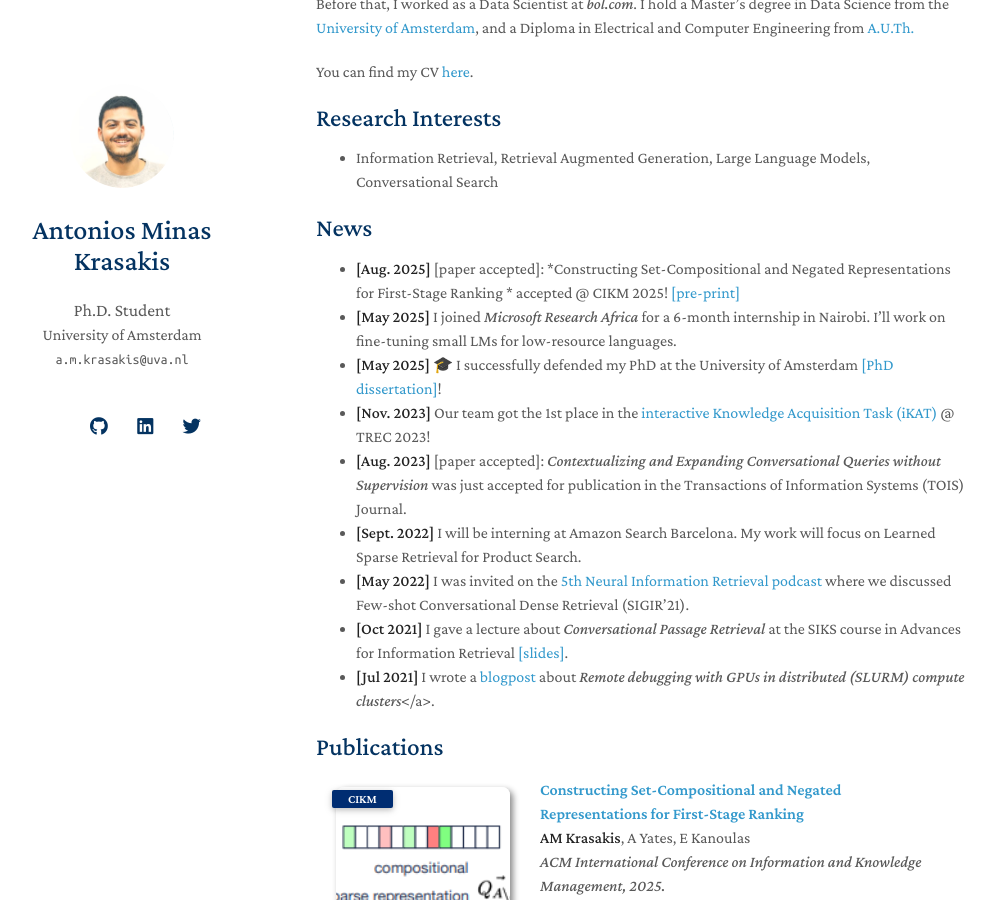
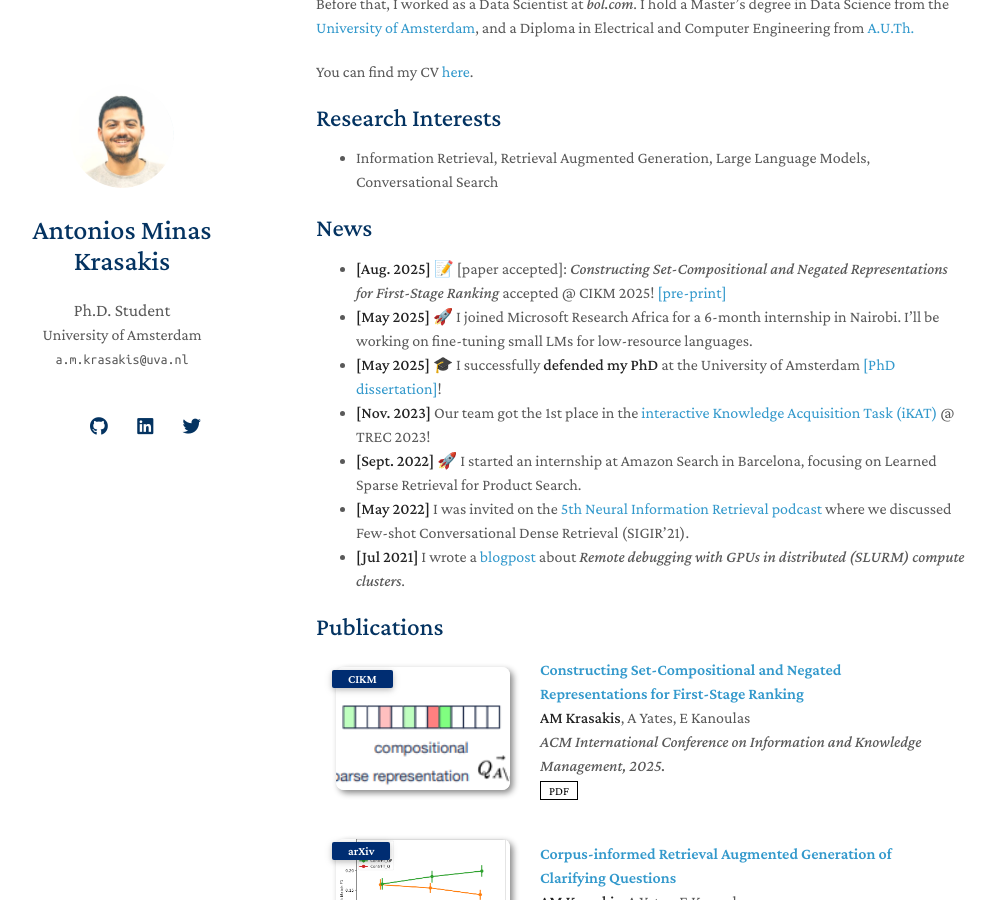
Before and after one commit to littlewine/littlewine.github.io, a Jekyll site: the page built from index.md, in a window 1280 px wide and 900 px high, scrolled down 233 px. Shown: the whole window, without its empty margins (154-1149 px from the left). Built offline with Jekyll 4.4.1, drawn with Linux system fonts in a browser that asks for light colours; nearby versions of some CDN libraries; a style sheet for code colours, icons or effects is not loaded; our own code applies the rules of GitHub Pages for plain Markdown files.

Commit message:
Update index.md

```diff
--- a/index.md
+++ b/index.md
@@ -16,15 +16,13 @@ You can find my CV <a href="https://krasakis.com/assets/files/Krasakis_CV.pdf">h
 
 ## News
 
-- **[Aug. 2025]** [paper accepted]: *Constructing Set-Compositional and Negated Representations for First-Stage Ranking * accepted @ CIKM 2025! <a href="https://arxiv.org/abs/2501.07679">[pre-print]</a>
-- **[May 2025]**  I joined *Microsoft Research Africa* for a 6-month internship in Nairobi. I'll work on fine-tuning small LMs for low-resource languages.
-- **[May 2025]**  🎓	I successfully defended my PhD at the University of Amsterdam <a href="https://hdl.handle.net/11245.1/d7389fa3-6ba2-49f7-9564-2c8c607d9288">[PhD dissertation]</a>!
+- **[Aug. 2025]** 📝 [paper accepted]: *Constructing Set-Compositional and Negated Representations for First-Stage Ranking* accepted @ CIKM 2025! <a href="https://arxiv.org/abs/2501.07679">[pre-print]</a>
+- **[May 2025]**  🚀 I joined Microsoft Research Africa for a 6-month internship in Nairobi. I’ll be working on fine-tuning small LMs for low-resource languages.
+- **[May 2025]**  🎓	I successfully **defended my PhD** at the University of Amsterdam <a href="https://hdl.handle.net/11245.1/d7389fa3-6ba2-49f7-9564-2c8c607d9288">[PhD dissertation]</a>!
 - **[Nov. 2023]** Our team got the 1st place in the <a href="https://www.trecikat.com/">interactive Knowledge Acquisition Task (iKAT)</a> @ TREC 2023!
-- **[Aug. 2023]** [paper accepted]: *Contextualizing and Expanding Conversational Queries without Supervision* was just accepted for publication in the Transactions of Information Systems (TOIS) Journal.
-- **[Sept. 2022]** I will be interning at Amazon Search Barcelona. My work will focus on Learned Sparse Retrieval for Product Search.
+- **[Sept. 2022]** 🚀 I started an internship at Amazon Search in Barcelona, focusing on Learned Sparse Retrieval for Product Search.
 - **[May 2022]** I was invited on the <a href="https://www.youtube.com/watch?v=0q7aHGyXe5k">5th Neural Information Retrieval podcast</a> where we discussed Few-shot Conversational Dense Retrieval (SIGIR'21).
-- **[Oct 2021]** I gave a lecture about *Conversational Passage Retrieval* at the SIKS course in Advances for Information Retrieval <a href="https://github.com/littlewine/ConversationalPassageRetrieval/blob/main/SIKS%20-%20Conversational%20Passage%20Retrieval.pdf">[slides]</a>.
-- **[Jul 2021]**  I wrote a <a href="https://medium.com/@tony.littlewine/remote-debugging-with-gpus-in-distributed-slurm-compute-clusters-948b32234daa">blogpost</a> about *Remote debugging with GPUs in distributed (SLURM) compute clusters*</a>.
+- **[Jul 2021]**  I wrote a <a href="https://medium.com/@tony.littlewine/remote-debugging-with-gpus-in-distributed-slurm-compute-clusters-948b32234daa">blogpost</a> about *Remote debugging with GPUs in distributed (SLURM) compute clusters*.
 
 
 {% include_relative _includes/publications.md %}
```
